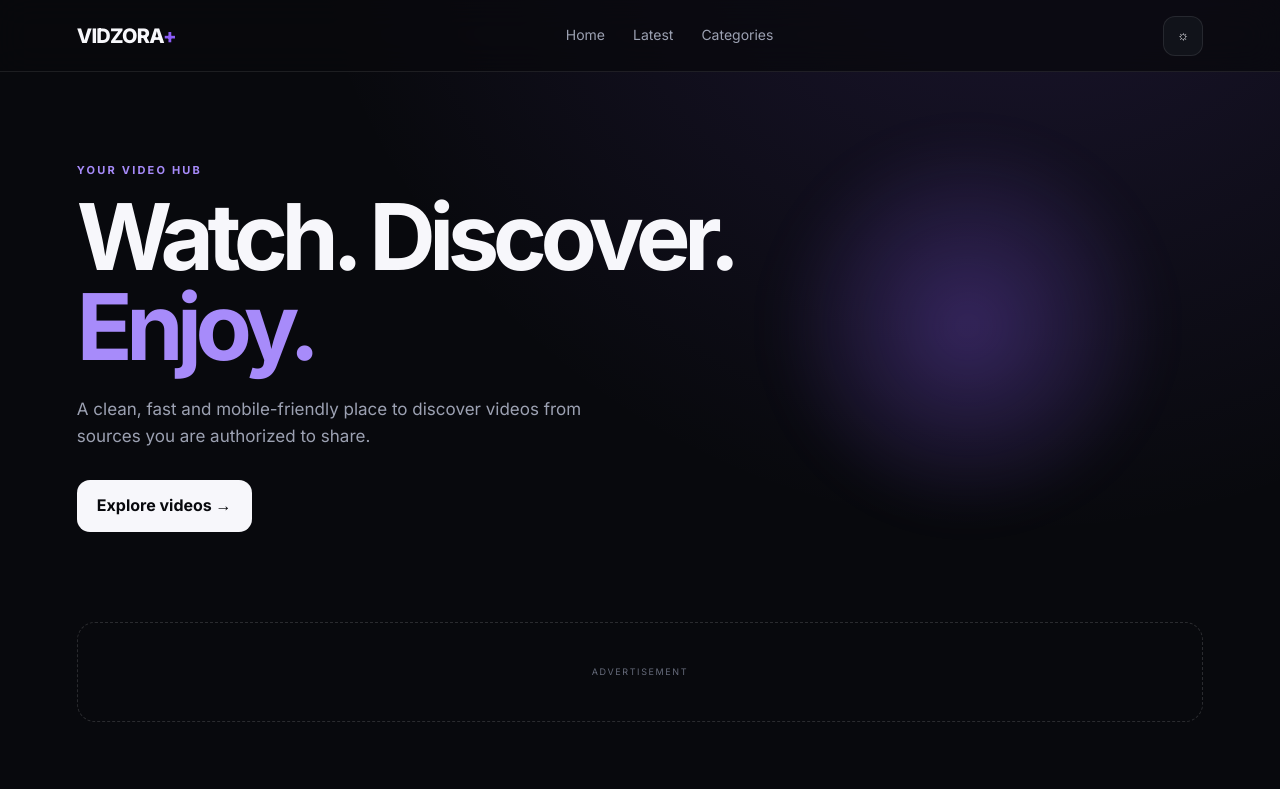
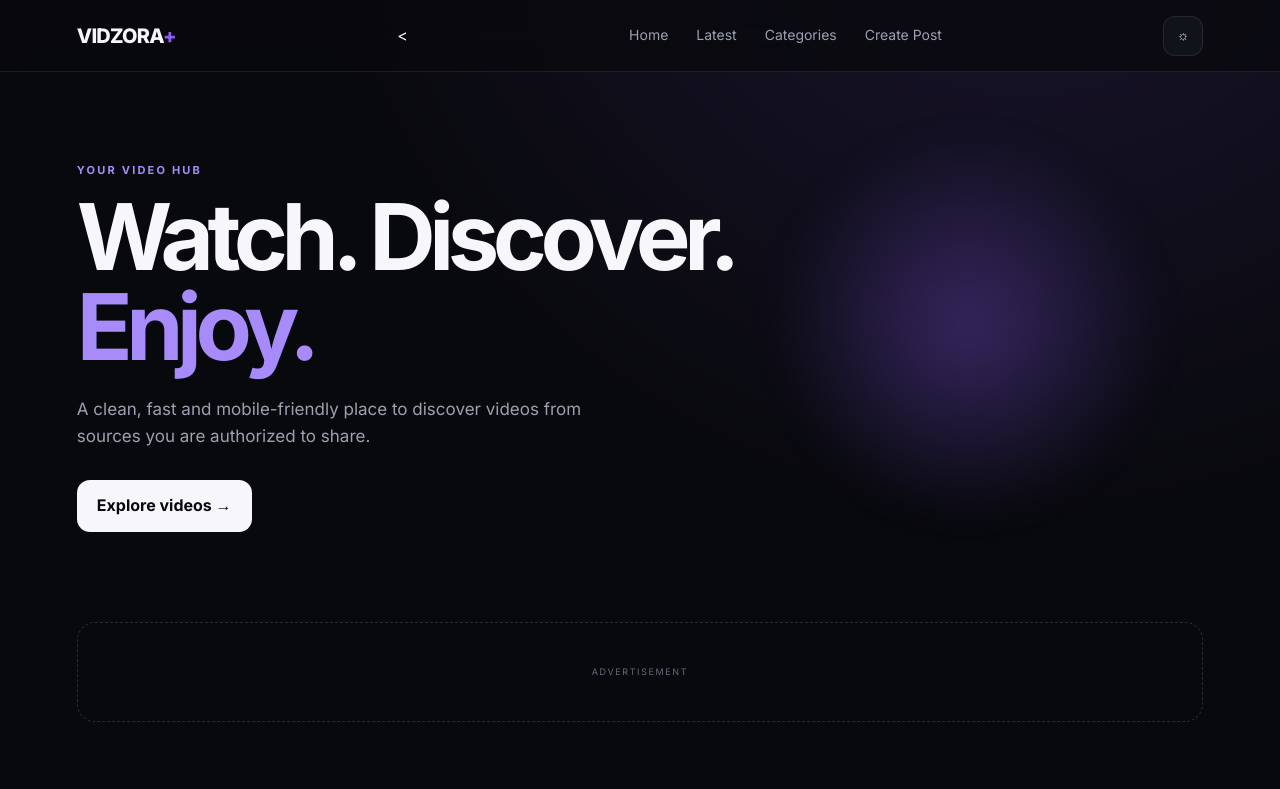
Before and after one commit to jamir112233/bangla-video, a plain HTML site: page index.html in a window 1280 px wide. Shown: the top 789 px of the page. Drawn offline with Linux system fonts and the light colour scheme.

Commit message:
Add 'Create Post' link to navigation

```diff
--- a/index.html
+++ b/index.html
@@ -10,10 +10,11 @@
 <body>
   <header class="topbar">
     <a class="logo" href="#">VIDZORA<span>+</span></a>
-    <nav>
-      <a href="#home">Home</a>
-      <a href="#latest">Latest</a>
-      <a href="#categories">Categories</a>
+    <<nav>
+  <a href="#home">Home</a>
+  <a href="#latest">Latest</a>
+  <a href="#categories">Categories</a>
+  <a href="create-post.html">Create Post</a>
     </nav>
     <button class="theme-btn" id="themeBtn" aria-label="Toggle theme">☼</button>
   </header>
```
